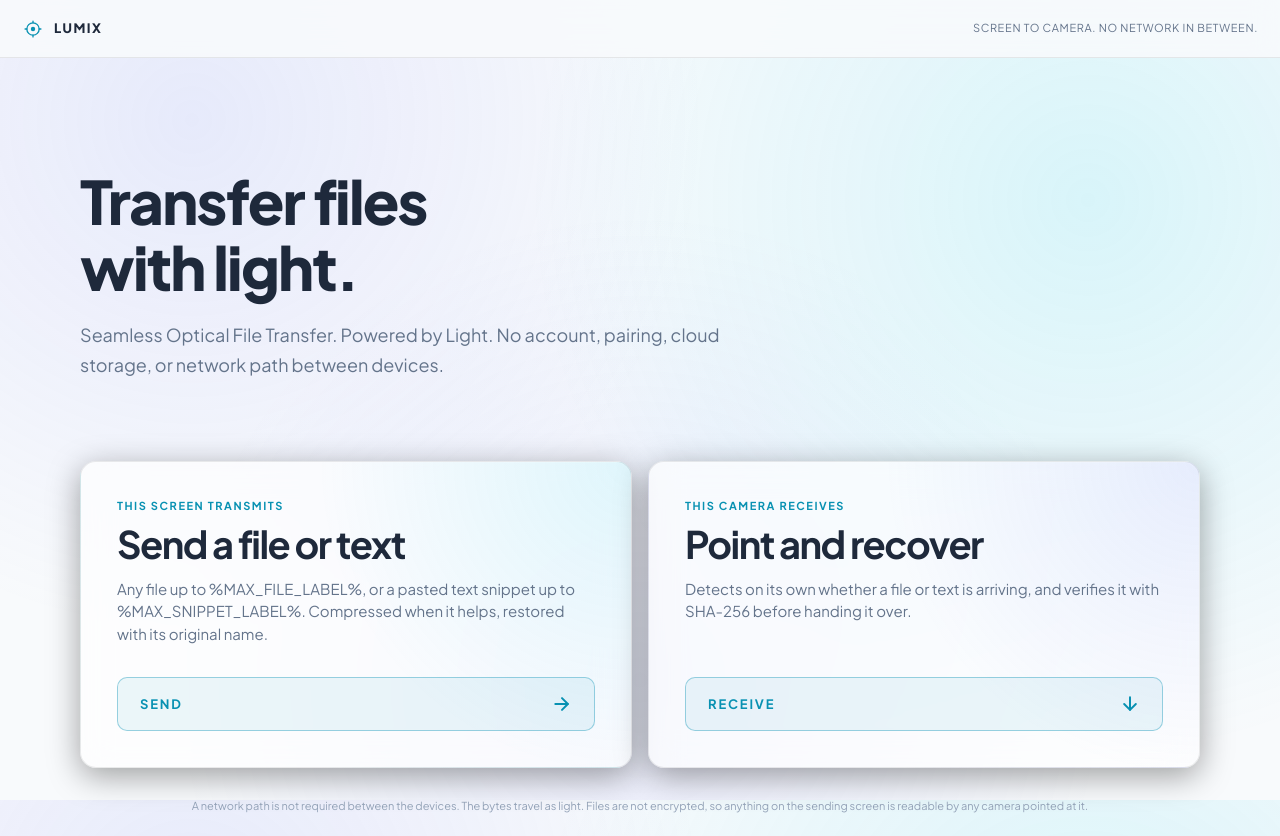
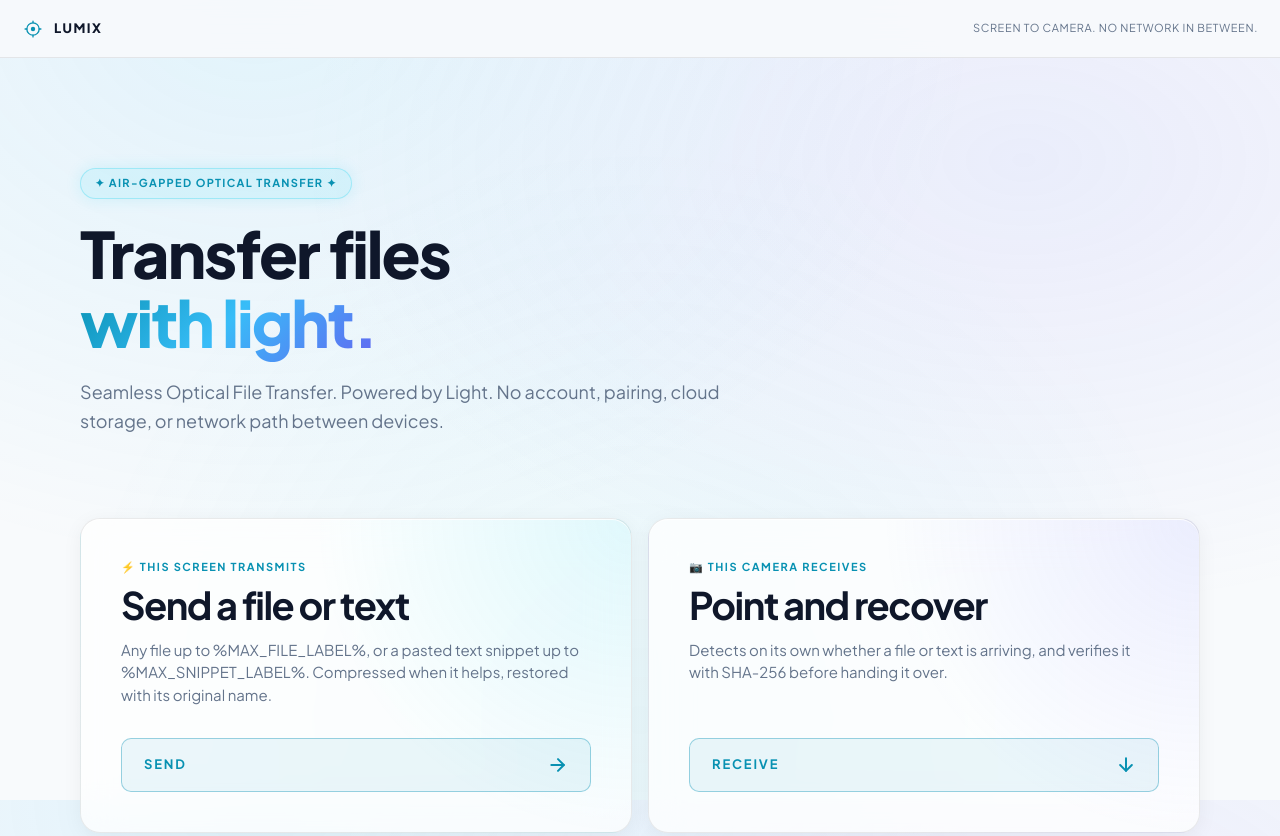
Before and after one commit to Jagadish-s-naik/lumix, a website built with Vite: page index.html in a window 1280 px wide. Shown: the top 836 px of the page. Built offline with nearby package versions, Linux system fonts and the light colour scheme.

Commit message:
feat: add centralized design system and styles via new shared stylesheet

```diff
--- a/index.html
+++ b/index.html
@@ -46,7 +46,8 @@
     </header>
     <main class="home-shell">
       <section class="hero">
-        <h1>Transfer files<br />with light.</h1>
+        <div class="hero-badge">✦ AIR-GAPPED OPTICAL TRANSFER ✦</div>
+        <h1>Transfer files<br /><span class="hero-accent">with light.</span></h1>
         <p class="hero-copy">
           Seamless Optical File Transfer. Powered by Light. No account, pairing, cloud storage, or network path between devices.
         </p>
@@ -55,7 +56,7 @@
       <section class="transfer-grid" aria-label="Choose a side">
         <article class="transfer-card file-card">
           <div>
-            <p class="card-kicker">This screen transmits</p>
+            <p class="card-kicker">⚡ THIS SCREEN TRANSMITS</p>
             <h2>Send a file or text</h2>
             <p>Any file up to %MAX_FILE_LABEL%, or a pasted text snippet up to %MAX_SNIPPET_LABEL%. Compressed when it helps, restored with its original name.</p>
           </div>
@@ -66,7 +67,7 @@
 
         <article class="transfer-card note-feature-card">
           <div>
-            <p class="card-kicker">This camera receives</p>
+            <p class="card-kicker">📷 THIS CAMERA RECEIVES</p>
             <h2>Point and recover</h2>
             <p>Detects on its own whether a file or text is arriving, and verifies it with SHA-256 before handing it over.</p>
           </div>
--- a/shared/style.css
+++ b/shared/style.css
@@ -300,30 +300,34 @@ details.settings input[type="range"] {
    functional (the QR quiet zone, the letterbox behind the camera). */
 :root {
   color-scheme: dark;
-  --bg: #0B0B14;
+  --bg: #090D16;
   --brand: #1E1B4B;
-  --panel: rgba(22, 22, 42, 0.65);
-  --panel-strong: rgba(30, 30, 56, 0.75);
-  --glass-bg: rgba(22, 22, 44, 0.55);
-  --glass-border: rgba(255, 255, 255, 0.12);
-  --glass-border-glow: rgba(34, 211, 238, 0.35);
+  --panel: rgba(15, 23, 42, 0.75);
+  --panel-strong: rgba(26, 38, 66, 0.85);
+  --glass-bg: rgba(15, 23, 42, 0.65);
+  --glass-border: rgba(255, 255, 255, 0.1);
+  --glass-border-glow: rgba(34, 211, 238, 0.4);
   --line: rgba(255, 255, 255, 0.08);
   --line-bright: rgba(255, 255, 255, 0.18);
   --text: #F8FAFC;
-  --text-dim: #E2E8F0;
+  --text-dim: #CBD5E1;
   --muted: #94A3B8;
-  --muted-dim: #78889E;
+  --muted-dim: #64748B;
   --accent: #22D3EE;
-  --accent-hi: #67E8F9;
+  --accent-hi: #38BDF8;
   --accent-secondary: #818CF8;
-  /* Ink for text sitting ON the accent. */
-  --accent-ink: #0F172A;
+  --accent-ink: #030712;
   --green: #34D399;
+  --green-glow: rgba(52, 211, 153, 0.3);
   --red: #F87171;
-  /* Behind the camera image: stays near-black in any theme. */
-  --viewport-bg: #08080F;
+  --viewport-bg: #030712;
   --accent-rgb: 34, 211, 238;
-  --bg-rgb: 11, 11, 20;
+  --bg-rgb: 9, 13, 22;
+  --card-glow: 0 0 25px rgba(34, 211, 238, 0.12), inset 0 1px 0 rgba(255, 255, 255, 0.15);
+  --card-glow-hover: 0 0 35px rgba(34, 211, 238, 0.25), inset 0 1px 0 rgba(255, 255, 255, 0.25);
+  --radius-sm: 8px;
+  --radius-md: 14px;
+  --radius-lg: 20px;
 }
 
 @media (prefers-color-scheme: light) {
@@ -331,26 +335,29 @@ details.settings input[type="range"] {
     color-scheme: light;
     --bg: #F8FAFC;
     --brand: #1E1B4B;
-    --panel: rgba(255, 255, 255, 0.75);
-    --panel-strong: rgba(241, 245, 249, 0.85);
-    --glass-bg: rgba(255, 255, 255, 0.65);
+    --panel: rgba(255, 255, 255, 0.82);
+    --panel-strong: rgba(241, 245, 249, 0.92);
+    --glass-bg: rgba(255, 255, 255, 0.75);
     --glass-border: rgba(0, 0, 0, 0.08);
     --glass-border-glow: rgba(8, 145, 178, 0.35);
     --line: rgba(0, 0, 0, 0.08);
     --line-bright: rgba(0, 0, 0, 0.16);
-    --text: #1E293B;
+    --text: #0F172A;
     --text-dim: #334155;
     --muted: #64748B;
     --muted-dim: #94A3B8;
     --accent: #0891B2;
-    --accent-hi: #22D3EE;
+    --accent-hi: #0284C7;
     --accent-secondary: #6366F1;
     --accent-ink: #FFFFFF;
     --green: #059669;
+    --green-glow: rgba(5, 150, 105, 0.2);
     --red: #DC2626;
     --viewport-bg: #0F0F1A;
     --accent-rgb: 8, 145, 178;
     --bg-rgb: 248, 250, 252;
+    --card-glow: 0 4px 20px rgba(0, 0, 0, 0.05), inset 0 1px 0 rgba(255, 255, 255, 0.8);
+    --card-glow-hover: 0 8px 30px rgba(8, 145, 178, 0.15), inset 0 1px 0 rgba(255, 255, 255, 1);
   }
 }
 
@@ -367,9 +374,9 @@ details.settings input[type="range"] {
   padding: 0;
   min-height: 100svh;
   background:
-    radial-gradient(circle at 15% 15%, rgba(129, 140, 248, 0.15), transparent 40%),
-    radial-gradient(circle at 85% 25%, rgba(34, 211, 238, 0.15), transparent 45%),
-    radial-gradient(circle at 50% 85%, rgba(129, 140, 248, 0.12), transparent 50%),
+    radial-gradient(ellipse at 20% 0%, rgba(56, 189, 248, 0.12), transparent 50%),
+    radial-gradient(ellipse at 80% 20%, rgba(129, 140, 248, 0.12), transparent 50%),
+    radial-gradient(circle at 50% 90%, rgba(34, 211, 238, 0.08), transparent 60%),
     var(--bg);
   background-attachment: fixed;
 }
@@ -463,16 +470,39 @@ details.settings input[type="range"] {
   margin-bottom: clamp(48px, 7vw, 82px);
 }
 
+.hero-badge {
+  display: inline-flex;
+  align-items: center;
+  gap: 6px;
+  padding: 6px 14px;
+  background: rgba(34, 211, 238, 0.1);
+  border: 1px solid rgba(34, 211, 238, 0.3);
+  border-radius: 999px;
+  color: var(--accent);
+  font-size: 11px;
+  font-weight: 700;
+  letter-spacing: 0.12em;
+  margin-bottom: 20px;
+  box-shadow: 0 0 15px rgba(34, 211, 238, 0.15);
+}
+
 .hero h1 {
   margin: 0;
   color: var(--text);
   font-family: 'Plus Jakarta Sans', -apple-system, BlinkMacSystemFont, "Segoe UI", Roboto, sans-serif;
   font-weight: 800;
-  font-size: clamp(36px, 5.5vw, 60px);
-  line-height: 1.1;
+  font-size: clamp(38px, 6vw, 64px);
+  line-height: 1.08;
   letter-spacing: -0.03em;
   text-align: left;
   text-transform: none;
+}
+
+.hero-accent {
+  background: linear-gradient(135deg, var(--accent) 0%, #38BDF8 50%, var(--accent-secondary) 100%);
+  -webkit-background-clip: text;
+  background-clip: text;
+  -webkit-text-fill-color: transparent;
 }
 
 .hero-copy {
@@ -495,14 +525,14 @@ details.settings input[type="range"] {
   justify-content: space-between;
   gap: 32px;
   min-height: 280px;
-  padding: clamp(24px, 4vw, 36px);
+  padding: clamp(28px, 4vw, 40px);
   background: var(--glass-bg);
-  backdrop-filter: blur(16px);
-  -webkit-backdrop-filter: blur(16px);
+  backdrop-filter: blur(20px);
+  -webkit-backdrop-filter: blur(20px);
   border: 1px solid var(--glass-border);
-  border-radius: 16px;
-  box-shadow: 0 8px 32px 0 rgba(0, 0, 0, 0.37), inset 0 1px 0 0 rgba(255, 255, 255, 0.1);
-  transition: border-color 200ms ease, box-shadow 200ms ease, transform 200ms ease;
+  border-radius: var(--radius-lg);
+  box-shadow: var(--card-glow);
+  transition: transform 0.25s ease, border-color 0.25s ease, box-shadow 0.25s ease;
 }
 
 .transfer-card:hover {
```
